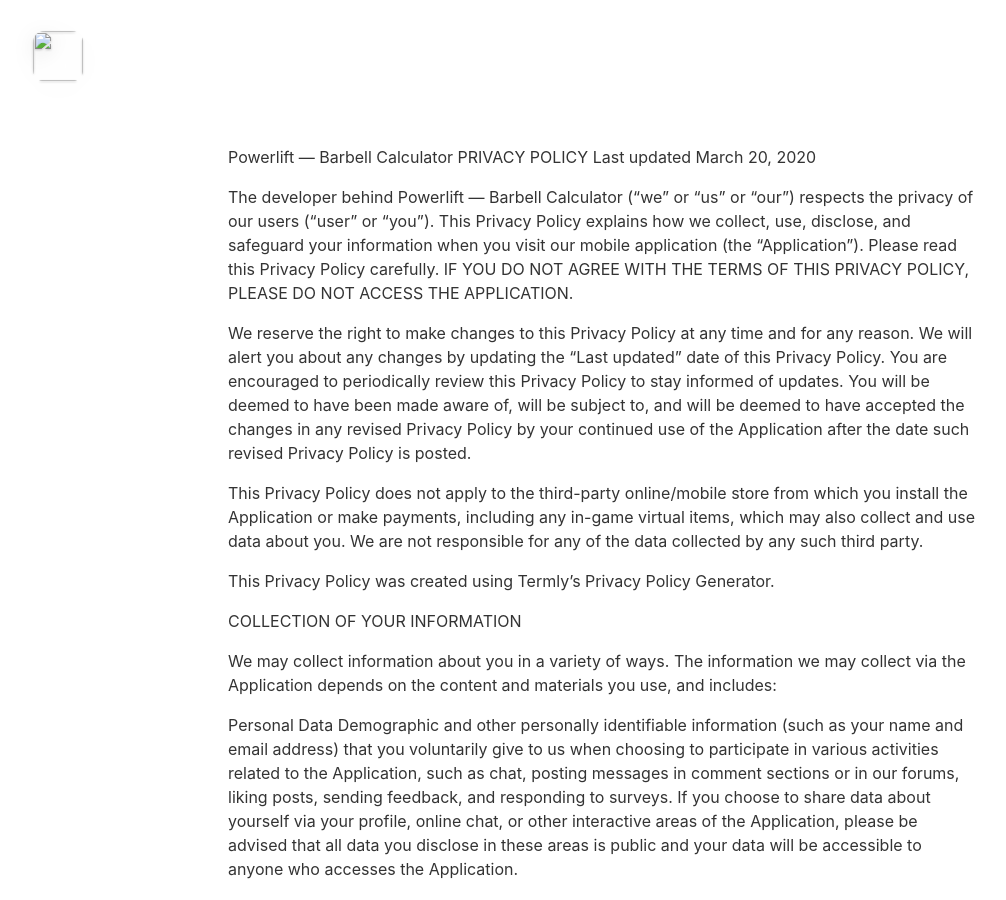
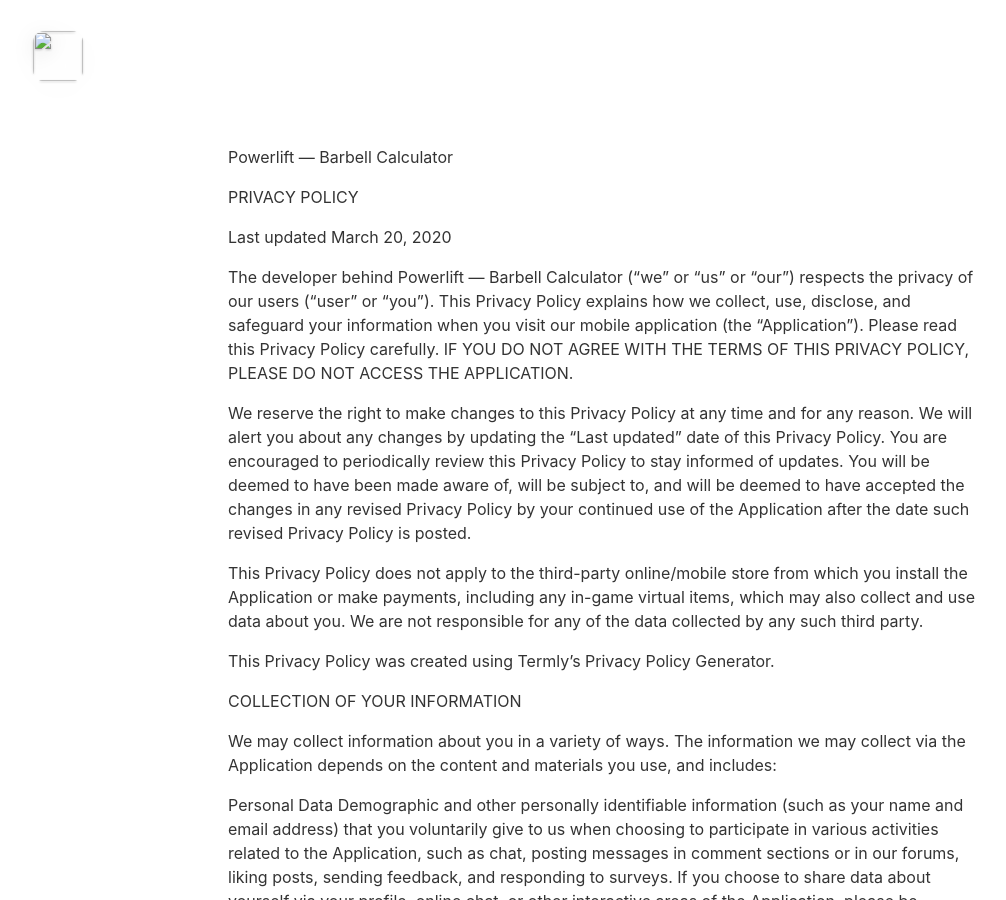
Before and after one commit to Yihwan/powerlift-app, a Jekyll site: the page built from _pages/privacypolicy.md, in a window 1280 px wide and 900 px high. Shown: the whole window, without its empty margins (37-1043 px from the left). Built offline with Jekyll 4.4.1, drawn with Linux system fonts in a browser that asks for light colours; nearby versions of some CDN libraries.

```diff
--- a/_config.yml
+++ b/_config.yml
@@ -52,7 +52,7 @@ features                                  :
 
   - title                                 : Custom Plates
     description                           : Pro Feature — Make your mark, customize your inventory, and create plates of your own.
-    fontawesome_icon_name                 : sparkles
+    fontawesome_icon_name                 : magic
 
   - title                                 : Lifetime Updates
     description                           : Pro Feature — No annoying recurring subscription. Just pay once and get the latest and greatest for life.
--- a/_pages/privacypolicy.md
+++ b/_pages/privacypolicy.md
@@ -5,7 +5,9 @@ include_in_header: false
 ---
 
 Powerlift — Barbell Calculator
+
 PRIVACY POLICY
+
 Last updated March 20, 2020
 
 The developer behind Powerlift — Barbell Calculator (“we” or “us” or “our”) respects the privacy of our users (“user” or “you”). This Privacy Policy explains how we collect, use, disclose, and safeguard your information when you visit our mobile application (the “Application”).   Please read this Privacy Policy carefully.  IF YOU DO NOT AGREE WITH THE TERMS OF THIS PRIVACY POLICY, PLEASE DO NOT ACCESS THE APPLICATION.
```
Also changed, not shown: _pages/termsofuse.md (+2 -0 lines), 1 other file.
